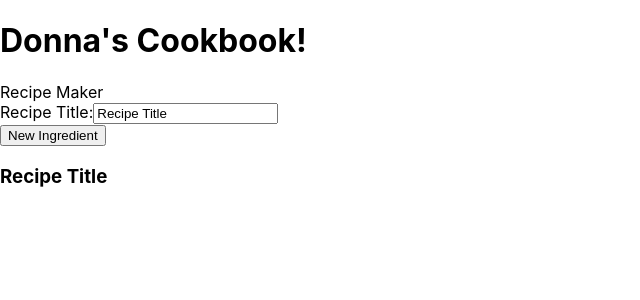
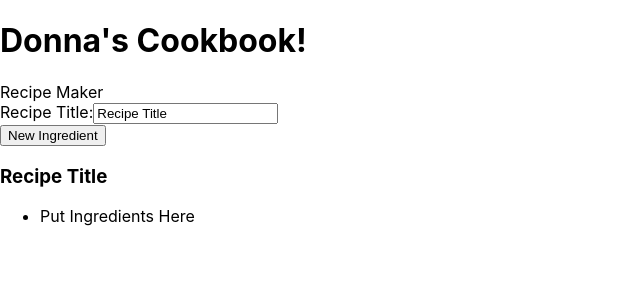
Before and after one commit to gabechaz/donnas-cookbook-frontend, a React (Create React App) app in the folder Code/donnas-cookbook/donnas-cookbook-frontend/: page /recipe-maker in a window 1280 px wide. Shown: the top 300 px of the page, without its empty margins (0-640 px from the left). Built offline with nearby package versions, Linux system fonts and the light colour scheme.

Commit message:
got the array push function to work for ingredient adder

```diff
--- a/Code/donnas-cookbook/donnas-cookbook-frontend/src/pageComponents/IngredientAdder.js
+++ b/Code/donnas-cookbook/donnas-cookbook-frontend/src/pageComponents/IngredientAdder.js
@@ -16,6 +16,8 @@ import {useState} from 'react'
 
 function IngredientAdder ({API, ingList, setIngList}) {
 
+    console.log(ingList)
+
     const [newIng, setNewIng] = useState("")
 
     function handleNewIng (e) {
@@ -24,7 +26,11 @@ function IngredientAdder ({API, ingList, setIngList}) {
 
     function handleNewIngSubmit (e) {
         e.preventDefault()
-        setIngList(...ingList, newIng.name)
+        let newIngList = ingList
+        console.log(newIngList)
+        newIngList.push(newIng)
+        setIngList(newIngList)
+        console.log(ingList)
 
     }
 
--- a/Code/donnas-cookbook/donnas-cookbook-frontend/src/pageComponents/RecipeDraft.js
+++ b/Code/donnas-cookbook/donnas-cookbook-frontend/src/pageComponents/RecipeDraft.js
@@ -2,7 +2,7 @@ function RecipeDraft ({recipeTitle, ingList}) {
 
     const ingsList = ingList.map(ing => {
         return (
-            <li>ing.name</li>
+            <li>{ing.name}</li>
         )
     })
 
--- a/Code/donnas-cookbook/donnas-cookbook-frontend/src/pageComponents/RecipeMaker.js
+++ b/Code/donnas-cookbook/donnas-cookbook-frontend/src/pageComponents/RecipeMaker.js
@@ -21,7 +21,7 @@ function handleRecipeTitle (e) {
     setRecipeTitle(e.target.value)
 }
 
-const [ingList, setIngList] = useState([])
+const [ingList, setIngList] = useState([{name: "Put Ingredients Here"}])
 
     return (
         <div>
```
